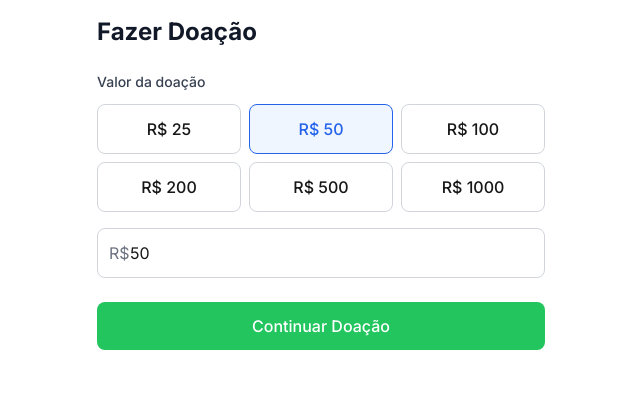
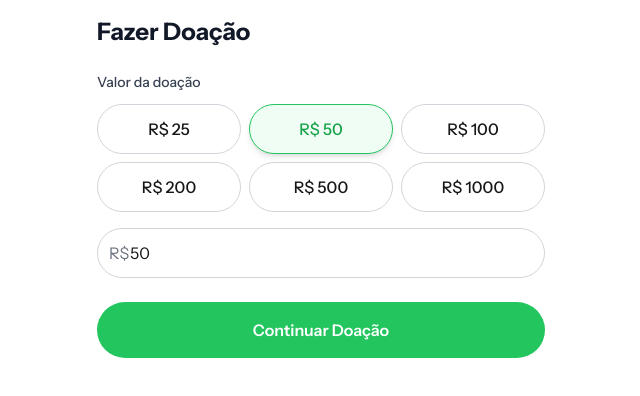
Before and after one commit to juliolima-brandify/portal-imagine, a Next.js app: page /embed/checkout/1 in a window 1280 px wide. Shown: the top 396 px of the page, without its empty margins (319-959 px from the left). Built offline with nearby package versions, Linux system fonts and the light colour scheme.

Commit message:
feat: organizar estrutura e melhorar checkout embed
- Organizar documentação na pasta docs/
- Atualizar README com estrutura limpa
- Melhorar checkout embed com botões verdes e arredondados
- Adicionar fonte Instrument Sans
- Corrigir erros de TypeScript

```diff
--- a/src/app/embed/checkout/[id]/page.tsx
+++ b/src/app/embed/checkout/[id]/page.tsx
@@ -56,13 +56,13 @@ export default function EmbedCheckoutPage() {
   }
 
   return (
-    <div className="min-h-screen bg-white p-4">
+    <div className="min-h-screen bg-white p-4" style={{ fontFamily: 'Instrument Sans, sans-serif' }}>
       <div className="max-w-md mx-auto">
-        <h2 className="text-2xl font-bold text-gray-900 mb-6">Fazer Doação</h2>
+        <h2 className="text-2xl font-bold text-gray-900 mb-6" style={{ fontFamily: 'Instrument Sans, sans-serif' }}>Fazer Doação</h2>
 
         {/* Valor da doação */}
         <div className="mb-6">
-          <label className="block text-sm font-medium text-gray-700 mb-3">
+          <label className="block text-sm font-medium text-gray-700 mb-3" style={{ fontFamily: 'Instrument Sans, sans-serif' }}>
             Valor da doação
           </label>
           <div className="grid grid-cols-3 gap-2 mb-4">
@@ -70,11 +70,12 @@ export default function EmbedCheckoutPage() {
               <button
                 key={amount}
                 onClick={() => handleAmountChange(amount)}
-                className={`p-3 text-center border rounded-lg font-medium transition-colors ${
+                className={`p-3 text-center border rounded-full font-medium transition-all duration-200 ${
                   donationData.amount === amount
-                    ? 'border-blue-600 bg-blue-50 text-blue-600'
-                    : 'border-gray-300 hover:border-gray-400'
+                    ? 'border-green-500 bg-green-50 text-green-600 shadow-md'
+                    : 'border-gray-300 hover:border-green-400 hover:bg-green-50'
                 }`}
+                style={{ fontFamily: 'Instrument Sans, sans-serif' }}
               >
                 R$ {amount}
               </button>
@@ -83,26 +84,38 @@ export default function EmbedCheckoutPage() {
 
           {/* Valor personalizado */}
           <div className="relative">
-            <span className="absolute left-3 top-1/2 transform -translate-y-1/2 text-gray-500">R$</span>
+            <span className="absolute left-3 top-1/2 transform -translate-y-1/2 text-gray-500" style={{ fontFamily: 'Instrument Sans, sans-serif' }}>R$</span>
             <input
               type="number"
               value={donationData.amount}
               onChange={(e) => handleAmountChange(Number(e.target.value))}
-              className="w-full pl-8 pr-4 py-3 border border-gray-300 rounded-lg focus:ring-2 focus:ring-blue-500 focus:border-transparent"
+              className="w-full pl-8 pr-4 py-3 border border-gray-300 rounded-full focus:ring-2 focus:ring-green-500 focus:border-transparent transition-all duration-200"
+              style={{ fontFamily: 'Instrument Sans, sans-serif' }}
               placeholder="Outro valor"
               min="1"
             />
           </div>
         </div>
 
-
         {/* Botão continuar */}
         <button
           onClick={handleContinue}
-          className="w-full text-white py-3 px-4 rounded-lg font-medium transition-colors"
-          style={{ backgroundColor: '#22C55E' }}
-          onMouseEnter={(e) => (e.target as HTMLButtonElement).style.backgroundColor = '#16A34A'}
-          onMouseLeave={(e) => (e.target as HTMLButtonElement).style.backgroundColor = '#22C55E'}
+          className="w-full text-white py-4 px-6 rounded-full font-semibold transition-all duration-200 hover:shadow-lg transform hover:scale-105"
+          style={{
+            backgroundColor: '#22C55E',
+            fontFamily: 'Instrument Sans, sans-serif',
+            fontSize: '16px'
+          }}
+          onMouseEnter={(e) => {
+            const target = e.target as HTMLButtonElement
+            target.style.backgroundColor = '#16A34A'
+            target.style.transform = 'scale(1.02)'
+          }}
+          onMouseLeave={(e) => {
+            const target = e.target as HTMLButtonElement
+            target.style.backgroundColor = '#22C55E'
+            target.style.transform = 'scale(1)'
+          }}
         >
           Continuar Doação
         </button>
--- a/src/app/layout.tsx
+++ b/src/app/layout.tsx
@@ -24,6 +24,11 @@ export default function RootLayout({
 }) {
   return (
     <html lang="pt-BR">
+      <head>
+        <link rel="preconnect" href="https://fonts.googleapis.com" />
+        <link rel="preconnect" href="https://fonts.gstatic.com" crossOrigin="anonymous" />
+        <link href="https://fonts.googleapis.com/css2?family=Instrument+Sans:ital,wght@0,400;0,500;0,600;0,700;1,400;1,500;1,600;1,700&display=swap" rel="stylesheet" />
+      </head>
       <body className={inter.className}>{children}</body>
     </html>
   )
```
Also changed, not shown: caprover-config.json (deleted, +0 -45 lines), 28 other files (tests, documents, lock files or other folders).
